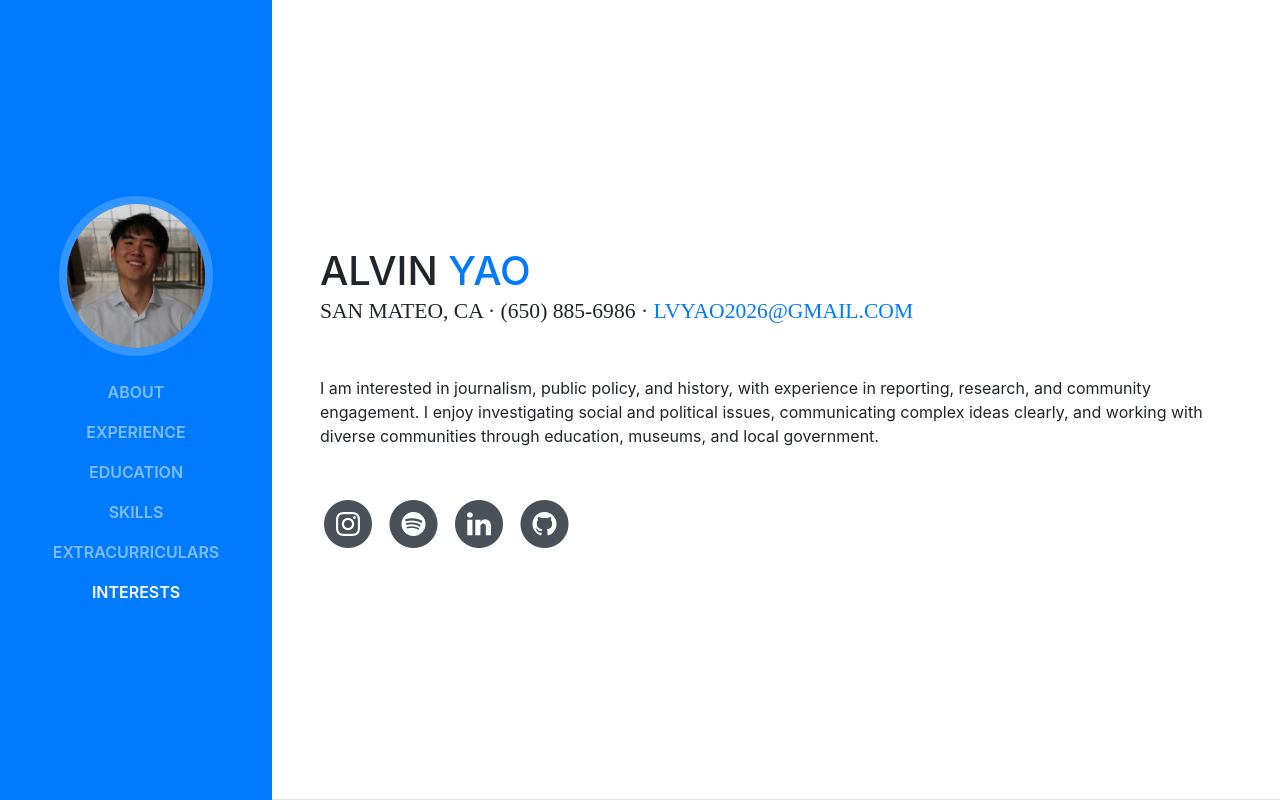
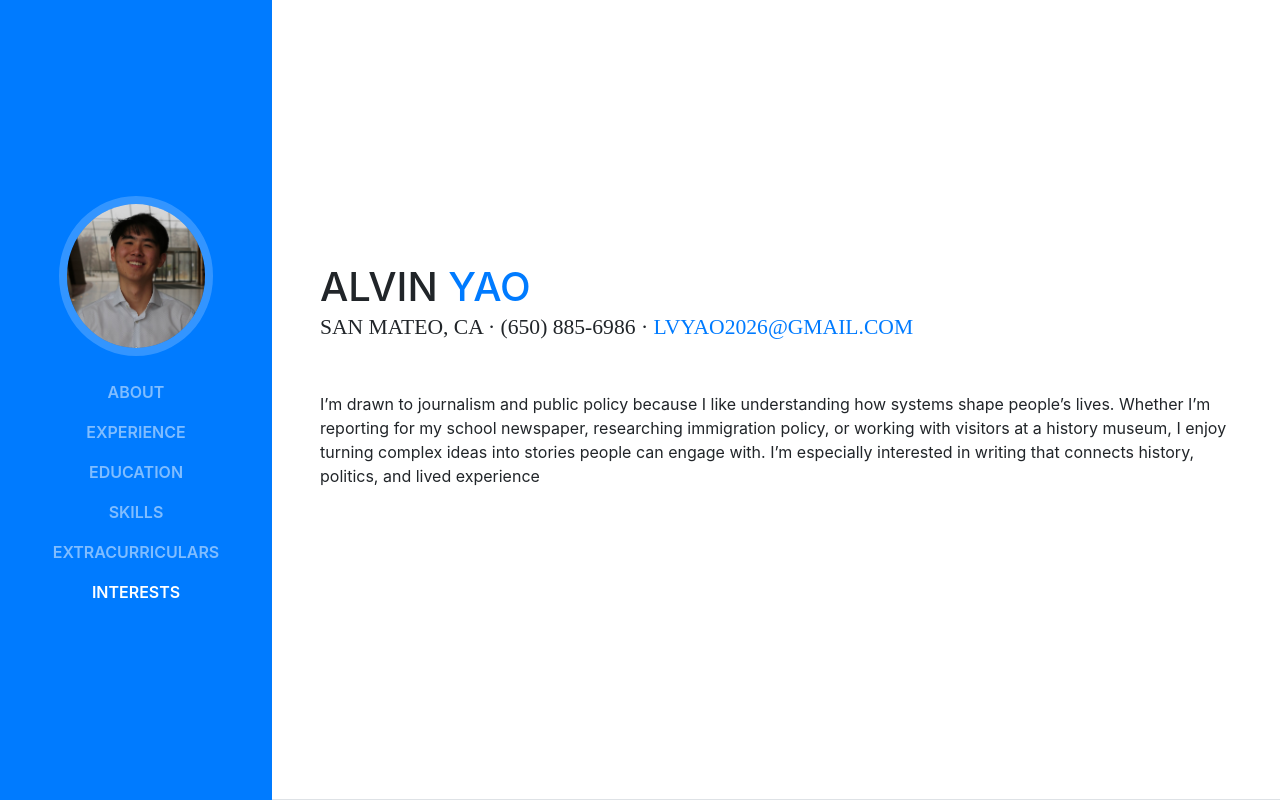
Before and after one commit to alvyao26/alvyao26.github.io, a website with bundled scripts: page index.html in a window 1280 px wide. Shown: the top 800 px of the page. Built offline with nearby package versions, Linux system fonts and the light colour scheme; a web font is replaced by a local one.

Commit message:
more content edits

```diff
--- a/index.html
+++ b/index.html
@@ -69,43 +69,10 @@
           <div class="subheading mb-5">San Mateo, CA · (650) 885-6986 ·
 <a href="mailto:lvyao2026@gmail.com">lvyao2026@gmail.com</a>
           </div>
-          <p class="mb-5">I am interested in journalism, public policy, and history, with experience in reporting, research, and community engagement. I enjoy investigating social and political issues, communicating complex ideas clearly, and working with diverse communities through education, museums, and local government.
+          <p class="mb-5">I’m drawn to journalism and public policy because I like understanding how systems shape people’s lives. Whether I’m reporting for my school newspaper, researching immigration policy, or working with visitors at a history museum, I enjoy turning complex ideas into stories people can engage with. I’m especially interested in writing that connects history, politics, and lived experience
           </p>
-          <!-- Social media icons linking to your profiles -->
 
-          <ul class="list-inline list-social-icons mb-0">
-            <li class="list-inline-item">
-              <a href="#">
-                <span class="fa-stack fa-lg">
-                  <i class="fa fa-circle fa-stack-2x"></i>
-                  <i class="fa fa-instagram fa-stack-1x fa-inverse"></i>
-                </span>
-              </a>
-            </li>
-            <li class="list-inline-item">
-              <a href="#">
-                <span class="fa-stack fa-lg">
-                  <i class="fa fa-circle fa-stack-2x"></i>
-                  <i class="fa fa-spotify fa-stack-1x fa-inverse"></i>
-                </span>
-              </a>
-            </li>
-            <li class="list-inline-item">
-              <a href="#">
-                <span class="fa-stack fa-lg">
-                  <i class="fa fa-circle fa-stack-2x"></i>
-                  <i class="fa fa-linkedin fa-stack-1x fa-inverse"></i>
-                </span>
-              </a>
-            </li>
-            <li class="list-inline-item">
-              <a href="#">
-                <span class="fa-stack fa-lg">
-                  <i class="fa fa-circle fa-stack-2x"></i>
-                  <i class="fa fa-github fa-stack-1x fa-inverse"></i>
-                </span>
-              </a>
-            </li>
+
           </ul>
         </div>
       </section>
@@ -238,7 +205,7 @@
       <section class="resume-section p-3 p-lg-5 d-flex flex-column" id="interests">
         <div class="my-auto">
           <h2 class="mb-5">Interests</h2>
-          <p>I enjoy a variety of activities that keep me both mentally and <a href="https://www.instagram.com/stories/highlights/18454814917032207/" style="text-decoration: none; color: inherit;">physically engaged</a>. As an avid sports fan, I closely follow the San Francisco 49ers and Formula 1 racing. I also have a passion for video game design, 3D animation, and solving word puzzles, which challenge my creativity and problem-solving skills.</p>
+          <p>I enjoy a variety of activities that keep me both mentally and physically engaged</a>. As an avid sports fan, I closely follow the San Francisco 49ers and Formula 1 racing. I also have a passion for video game design, 3D animation, and solving word puzzles, which challenge my creativity and problem-solving skills.</p>
           <p class="mb-0">I love spending time in the kitchen. Cooking allows me to experiment with flavors and techniques, and I find joy in creating delicious meals for friends and family.</p>
         </div>
 
```
